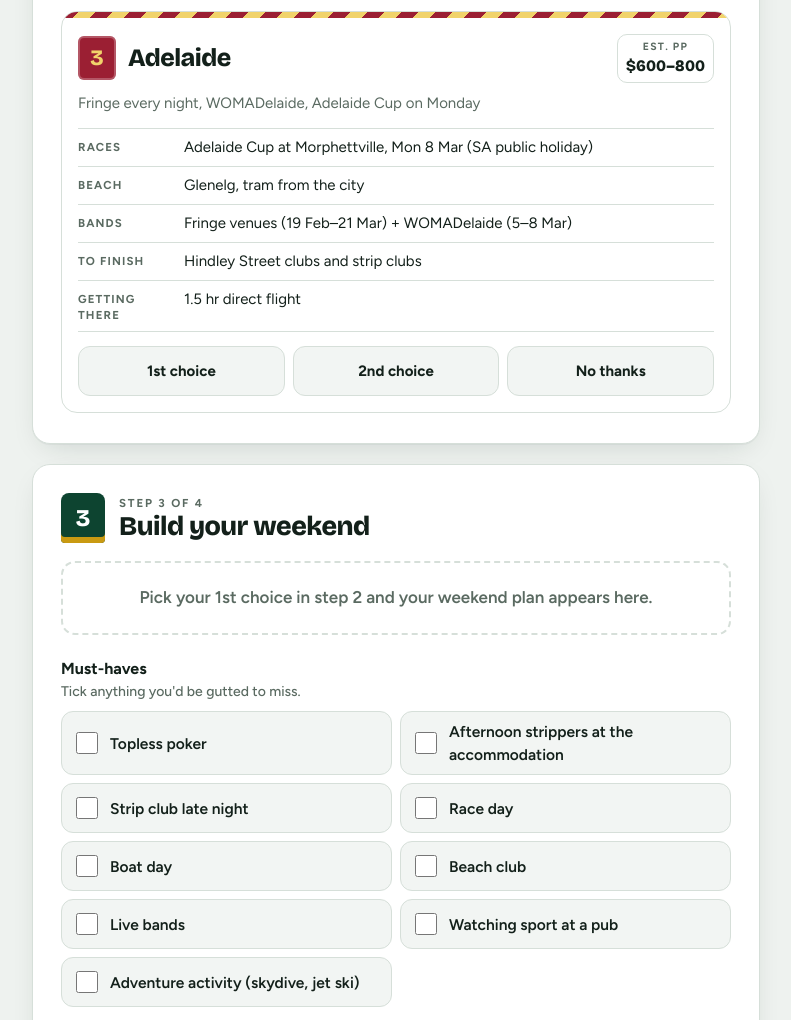
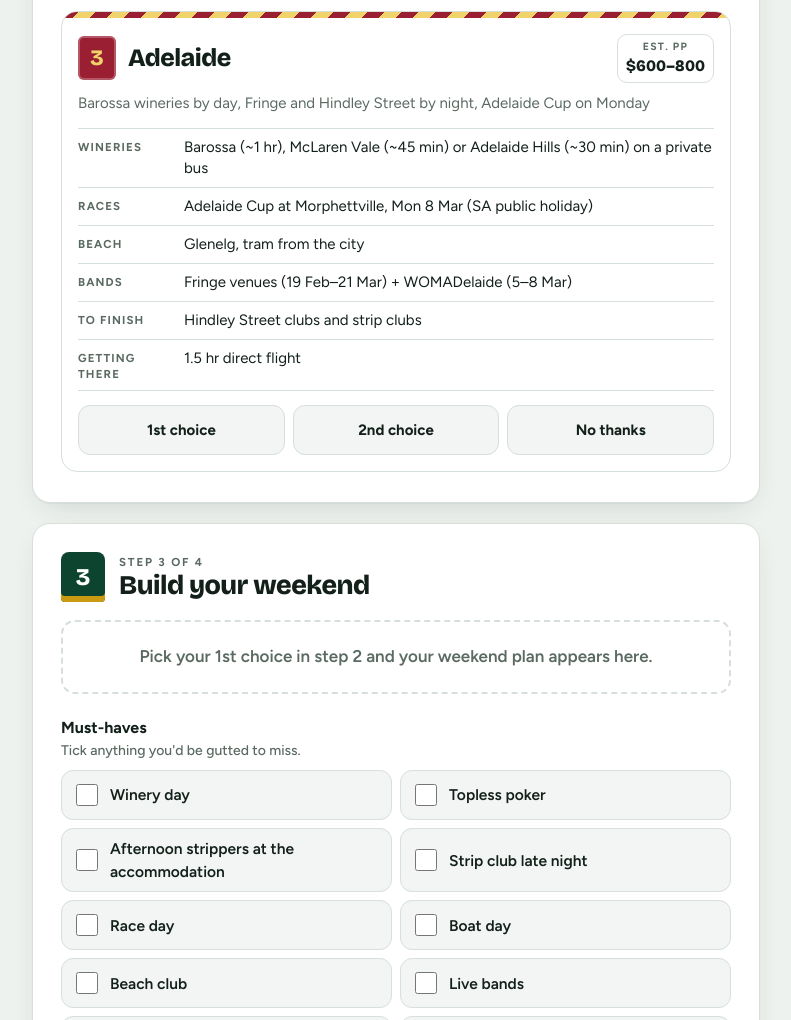
Before and after one commit to bennyleech-stack/bucks-2027, a plain HTML site: page index.html in a window 1280 px wide. Shown: the part 2140-3160 px from the top of the page, without its empty margins (244-1035 px from the left). Drawn offline with nearby package versions, Linux system fonts and the light colour scheme.

Commit message:
Make wineries the focus of the Adelaide weekend
Barossa winery bus is now the suggested Saturday, with McLaren Vale
and Adelaide Hills options, a Wineries row on the card, and a
"Winery day" must-have. Saved Adelaide picks from before the change
are reset so they don't point at the wrong options.

Co-Authored-By: Claude Opus 5.5 <noreply@anthropic.com>
Claude-Session: https://claude.ai/code/session_018hssfyo5Y6c5FMSBd7avfA

```diff
--- a/index.html
+++ b/index.html
@@ -312,6 +312,7 @@ footer p{margin:0 0 8px}
 /* ===== Settings ===== */
 const BEN_WHATSAPP = '61410039467'; // international format, digits only. Leave '' to let WhatsApp ask which chat.
 const STORE_KEY = 'bucks2027-draft-v1';
+const DATA_VER = 2; // bump when a destination's slot options are reordered, so old saved picks reset
 
 /* ===== Step 1 options ===== */
 const STATUS = ['In', 'Probably', "Can't make it"];
@@ -333,7 +334,7 @@ const SLOTS = [
   {key:'Monday',             label:'Monday'}
 ];
 
-const MUST = ['Topless poker', 'Afternoon strippers at the accommodation', 'Strip club late night', 'Race day', 'Boat day', 'Beach club', 'Live bands', 'Watching sport at a pub', 'Adventure activity (skydive, jet ski)'];
+const MUST = ['Winery day', 'Topless poker', 'Afternoon strippers at the accommodation', 'Strip club late night', 'Race day', 'Boat day', 'Beach club', 'Live bands', 'Watching sport at a pub', 'Adventure activity (skydive, jet ski)'];
 
 /* ===== Destinations =====
    id: short stable key (don't change once votes are in)
@@ -379,8 +380,9 @@ const DESTS = [
   },
   {
     id:'adl', name:'Adelaide', cost:'$600–800', silk:['#9b1f33','#f1d36b'],
-    tagline:'Fringe every night, WOMADelaide, Adelaide Cup on Monday',
+    tagline:'Barossa wineries by day, Fringe and Hindley Street by night, Adelaide Cup on Monday',
     info:[
+      ['Wineries','Barossa (~1 hr), McLaren Vale (~45 min) or Adelaide Hills (~30 min) on a private bus'],
       ['Races','Adelaide Cup at Morphettville, Mon 8 Mar (SA public holiday)'],
       ['Beach','Glenelg, tram from the city'],
       ['Bands','Fringe venues (19 Feb–21 Mar) + WOMADelaide (5–8 Mar)'],
@@ -388,11 +390,11 @@ const DESTS = [
       ['Getting there','1.5 hr direct flight']
     ],
     slots:[
-      ['Glenelg beach and beach pubs','Winery bus to McLaren Vale or the Barossa','Afternoon Fringe comedy'],
-      ['Topless poker + strip show at the apartment','Afternoon strippers at the apartment','Keep drinking at Glenelg'],
+      ['Barossa winery bus: cellar doors and a long lunch','McLaren Vale winery bus, including the d\'Arenberg Cube','Glenelg beach and beach pubs','Afternoon Fringe comedy'],
+      ['Back from the Barossa: topless poker + strip show at the apartment','Back from the wineries: afternoon strippers at the apartment','Stay out at the wineries until dark','Keep drinking at Glenelg'],
       ['Rundle St dinner, Fringe gardens, Hindley St, strip club late','Fringe comedy show, then bars','Straight to Hindley Street'],
-      ['WOMADelaide in Botanic Park','Fringe shows and rooftop bars','Glenelg beach again'],
-      ['Second big night on the Fringe','Quiet one before Cup Day'],
+      ['WOMADelaide in Botanic Park','Second winery day: Adelaide Hills or McLaren Vale','Fringe shows and rooftop bars','Glenelg beach again'],
+      ['Second big night on the Fringe','City wine bars, then Hindley Street','Quiet one before Cup Day'],
       ['Adelaide Cup at Morphettville (fly home Tuesday)',"Cup Day, leave before the main race",'Fly home early']
     ]
   }
@@ -402,7 +404,7 @@ const DESTS = [
 const $ = s => document.querySelector(s);
 const byId = id => DESTS.find(d => d.id === id);
 function blank(){
-  const s = {name:'', status:'', budget:'', arrive:'', rank:{}, picks:{}, other:{}, must:[], notes:''};
+  const s = {dataVer:DATA_VER, name:'', status:'', budget:'', arrive:'', rank:{}, picks:{}, other:{}, must:[], notes:''};
   DESTS.forEach(d => { s.rank[d.id] = ''; s.picks[d.id] = SLOTS.map(() => 0); s.other[d.id] = SLOTS.map(() => ''); });
   return s;
 }
@@ -419,6 +421,8 @@ function load(){
       S.picks[dest.id] = SLOTS.map((_, i) => { const v = ((d.picks||{})[dest.id]||[])[i]; return v === 'other' || (Number.isInteger(v) && v >= 0 && v < dest.slots[i].length) ? v : 0; });
       S.other[dest.id] = SLOTS.map((_, i) => String(((d.other||{})[dest.id]||[])[i] || ''));
     });
+    if (d.dataVer !== DATA_VER) { S.picks.adl = SLOTS.map(() => 0); S.other.adl = SLOTS.map(() => ''); }
+    S.dataVer = DATA_VER;
     S.must = Array.isArray(d.must) ? d.must.filter(m => MUST.includes(m)) : [];
     if (!STATUS.includes(S.status)) S.status = '';
     if (!BUDGET.some(b => b.msg === S.budget)) S.budget = '';
```
Also changed, not shown: 1 other file.
